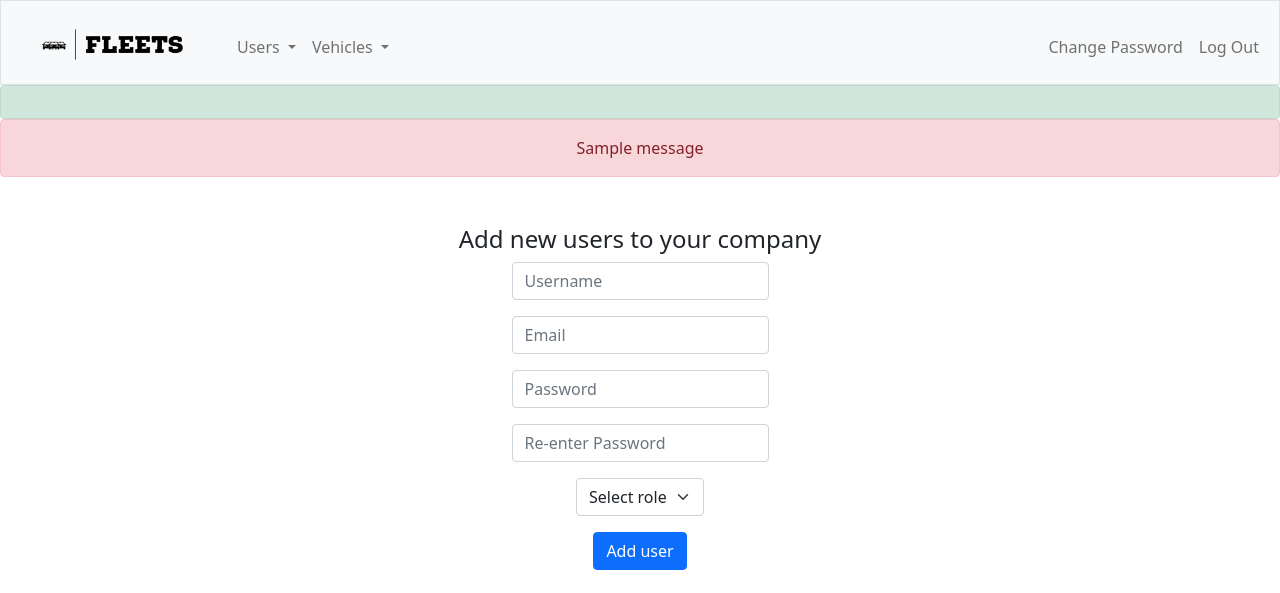
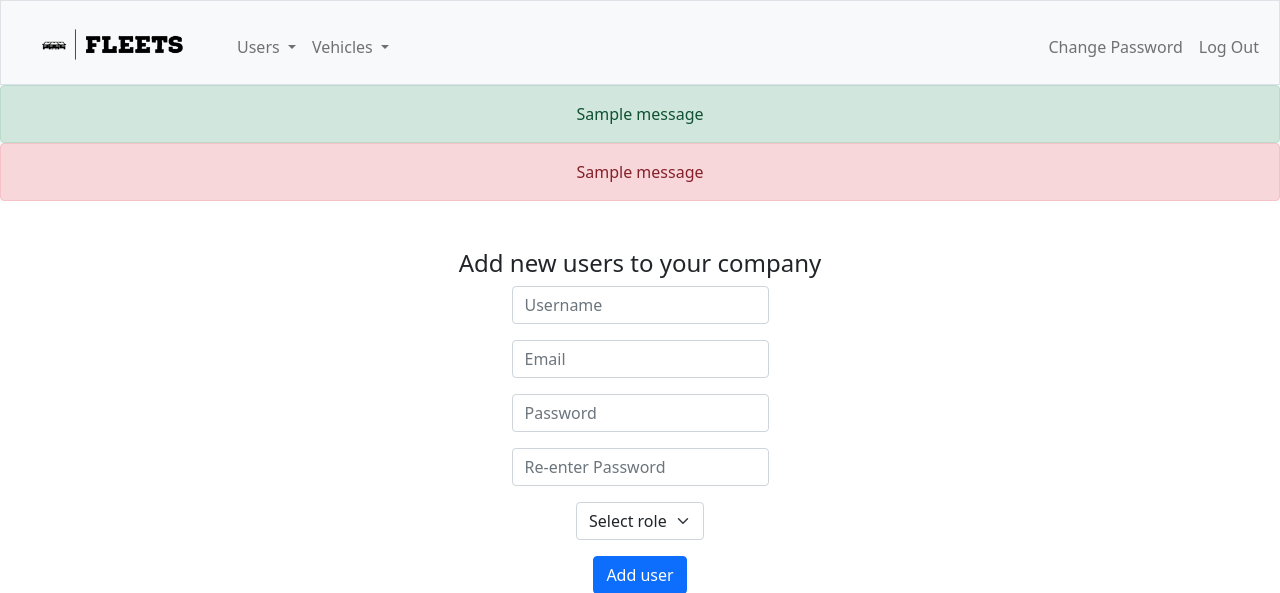
Before and after one commit to Angelelz/fleet-inspections, a Flask app: page /add-user in a window 1280 px wide. Shown: the top 593 px of the page. Run offline with Flask 2, Linux system fonts and the light colour scheme; a user stored in the database is signed in; one stand-in notice (Sample message) is shown.

Commit message:
Wed, Jan 26, 2022, 12:08 AM +00:00

```diff
--- a/templates/layout.html
+++ b/templates/layout.html
@@ -78,7 +78,7 @@
         {% if get_flashed_messages(true, ['message']) %}
             <header>
                 <div class="alert alert-success mb-0 text-center" role="alert">
-                    {{ get_flashed_messages(true, ['message'])[1] | join(" ") }}
+                    {{ get_flashed_messages(true, ['message'])[0][1] }}
                 </div>
             </header>
         {% endif %}
```
